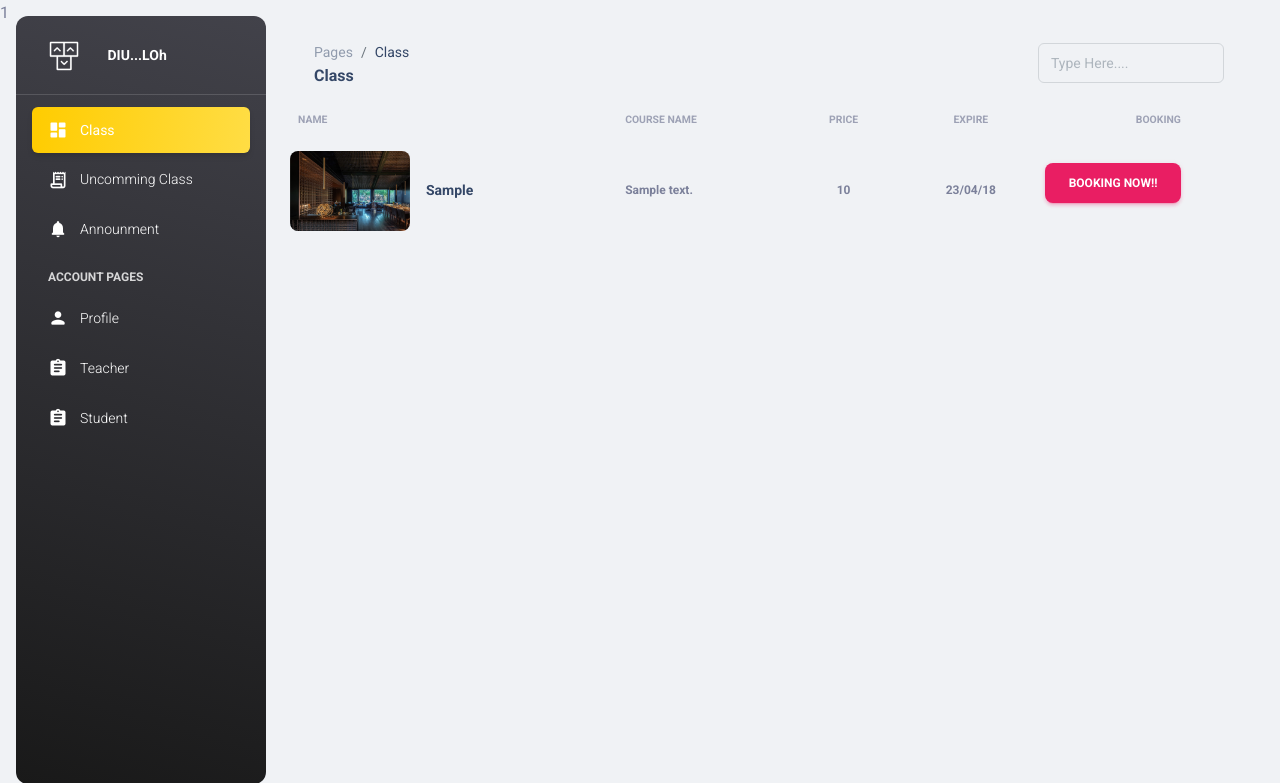
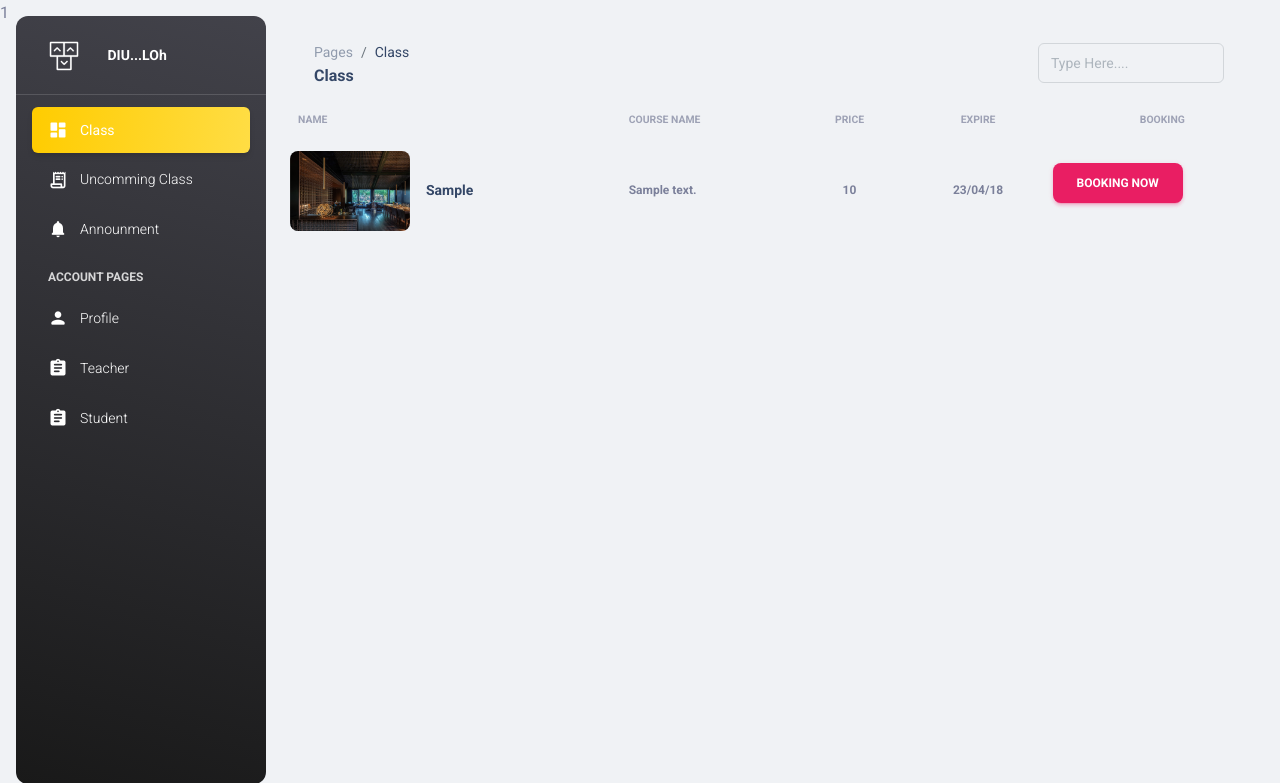
Before and after one commit to myteammember/course-booking-sys, a PHP site: page /home.php in a window 1280 px wide. Shown: the top 783 px of the page. Run offline with PHP 8.4, Linux system fonts and the light colour scheme; the visitor is signed in with stand-in values (Sample User, id 1); tables that the repository leaves empty or names only in its code hold one stand-in row (values such as "Sample post"); data that the repository does not hold is empty; some libraries are stand-ins or nearby versions.

Commit message:
Update home.php

```diff
--- a/student/home.php
+++ b/student/home.php
@@ -169,7 +169,7 @@ $result = mysqli_query($conn,$qry);
                         <span class="text-secondary text-xs font-weight-bold">23/04/18</span>
                       </td>
                       <td>
-                        <button class="btn btn-primary">Booking Now!!</button>
+                        <button class="btn btn-primary" type="submit">Booking NOW</button>
                       </td>
                     </tr>
                     <?php } ?>
```
